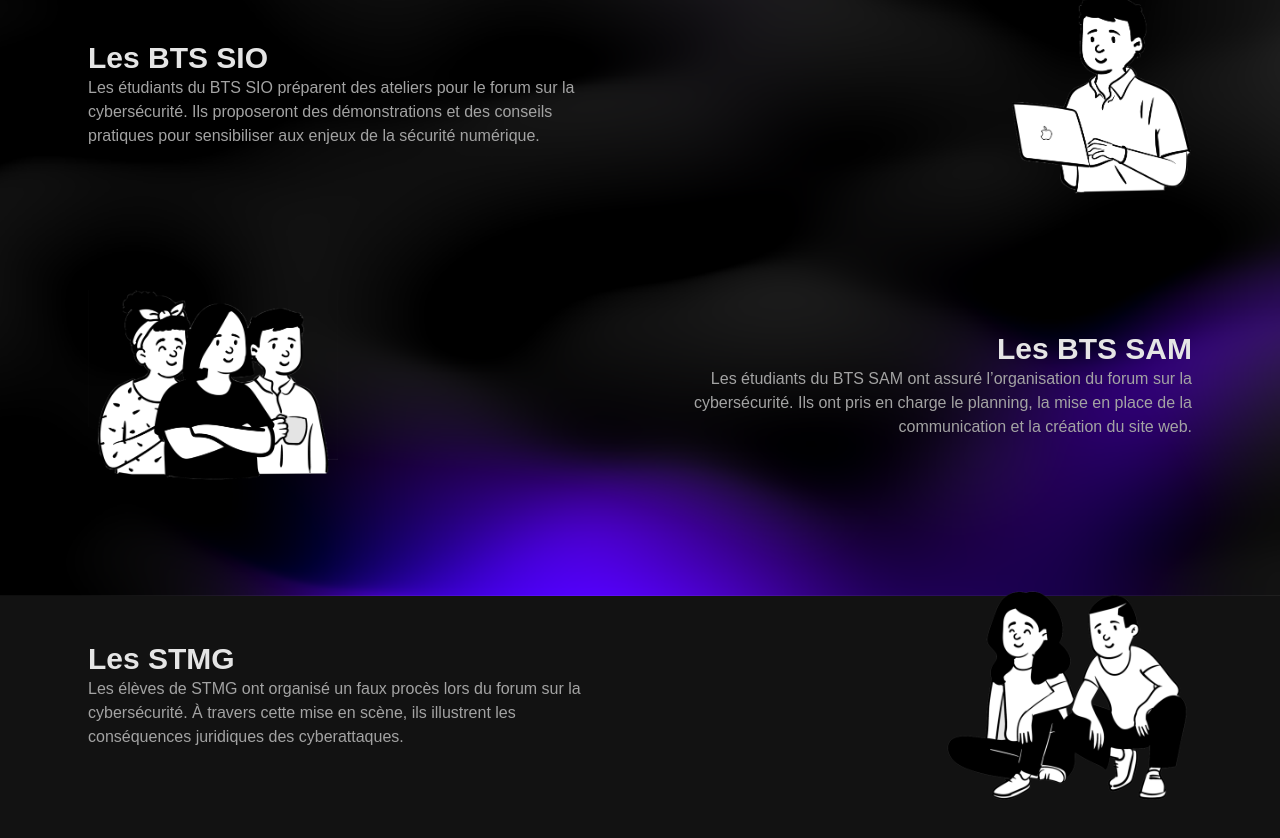
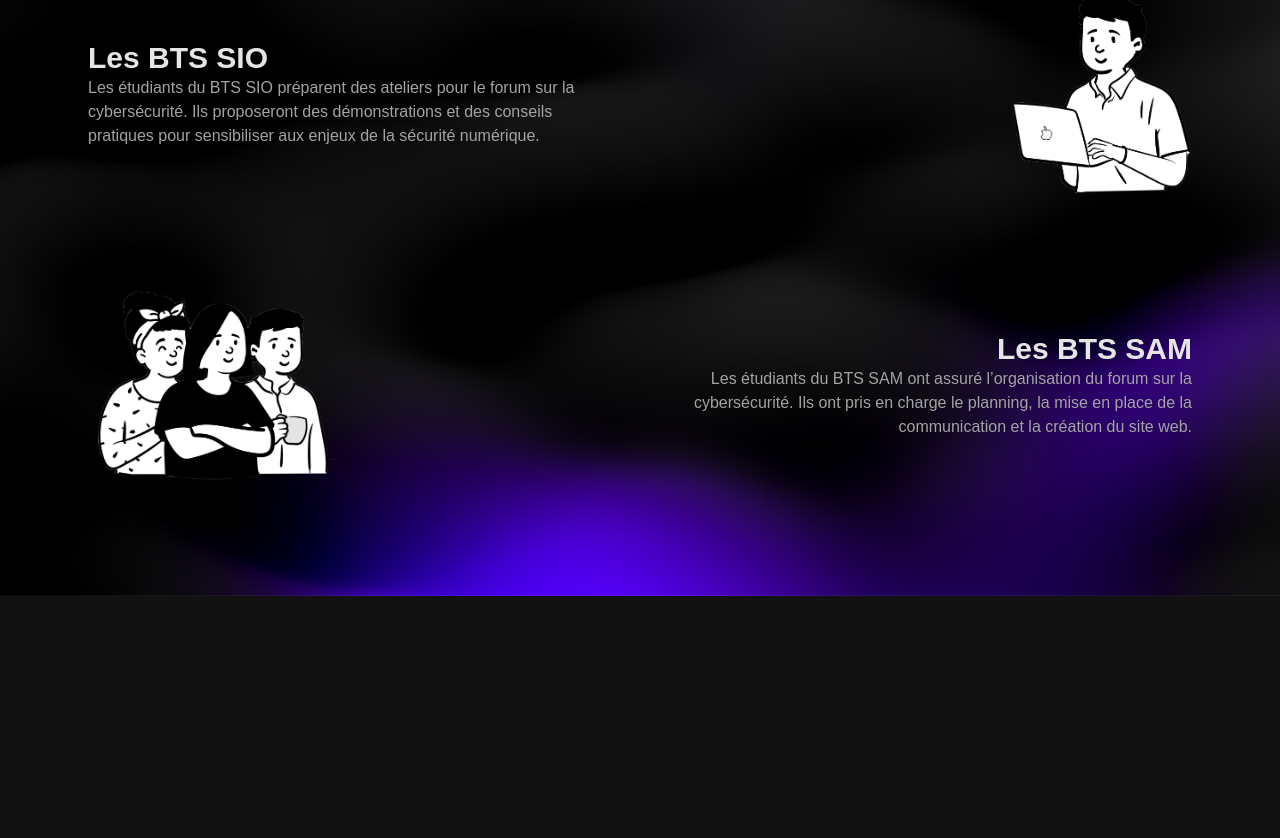
Before and after one commit to OmegazonCMoi/fcb25, a Next.js app: page /presentation in a window 1280 px wide. Shown: the part 2284-3122 px from the top of the page. After the commit the page ends 2880 px from the top, so only its background shows below. Built offline with nearby package versions, Linux system fonts and the light colour scheme.

Commit message:
J'AI PEUT ETRE UNE ALTERNANCE

```diff
--- a/src/app/presentation/page.tsx
+++ b/src/app/presentation/page.tsx
@@ -99,17 +99,6 @@ const Presentation = () => {
                             <Image src="/images/peeps/peep-sam.png" alt="Peep Standing" width={250} height={250} />
                         </div>
                     </div>
-                    <div className="flex flex-col md:flex-row items-center justify-center w-full max-w-6xl mx-auto px-6 py-12 gap-12">
-                        <div className="md:w-1/2 text-center md:text-left">
-                            <h2 className="text-3xl font-bold text-neutral-200">Les STMG</h2>
-                            <p className="text-neutral-400">
-                                Les élèves de STMG ont organisé un faux procès lors du forum sur la cybersécurité. À travers cette mise en scène, ils illustrent les conséquences juridiques des cyberattaques.
-                            </p>
-                        </div>
-                        <div className="md:w-1/2 flex justify-end">
-                            <Image src="/images/peeps/peep-stmg.png" alt="Peep Standing" width={250} height={250} className="scale-x-[-1]" />
-                        </div>
-                    </div>
                 </div>
             </section>
         </>
```
